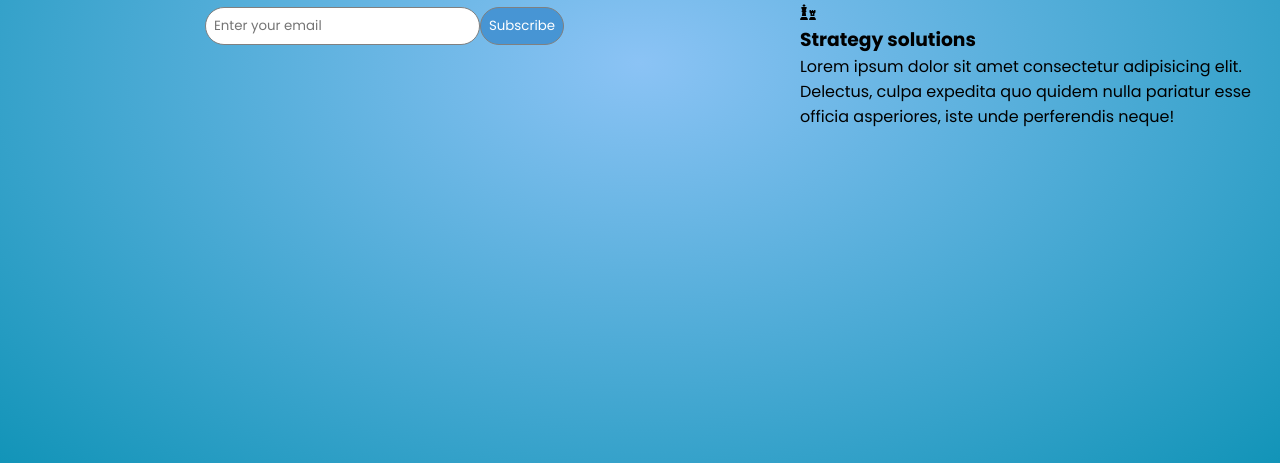
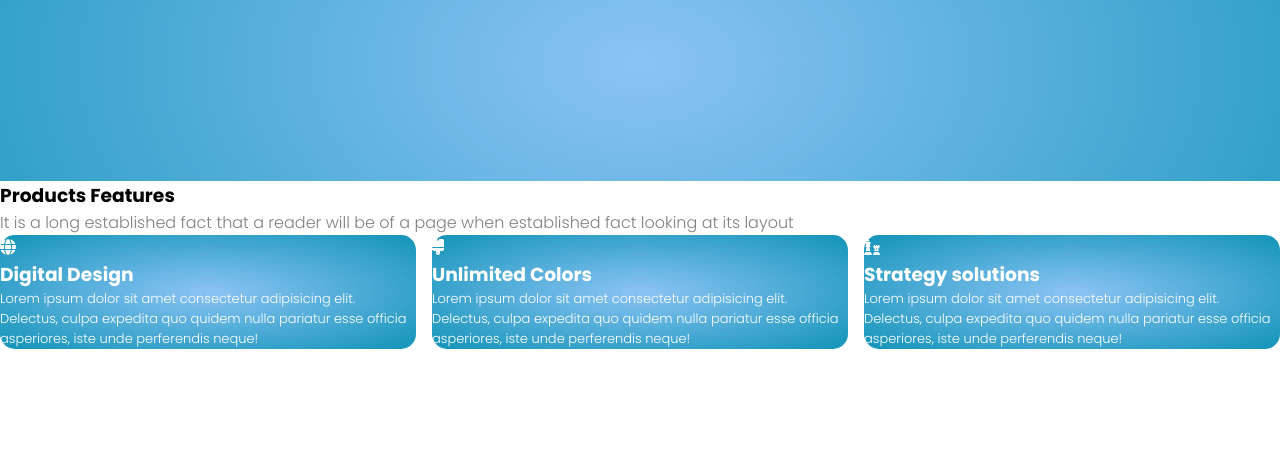
Before and after one commit to lucie-vincent/Exercice3-22-12-23, a plain HTML site: page index.html in a window 1280 px wide. Shown: the part 337-800 px from the top of the page. Drawn offline with Linux system fonts and the light colour scheme.

Commit message:
css : prodctu features, cards + fonts

```diff
--- a/css/style.css
+++ b/css/style.css
@@ -10,11 +10,16 @@
 
 #container {
     display: flex;
+    flex-wrap: wrap;
     font-family: "Poppins";
     background: radial-gradient(rgb(139, 195, 245),#1294b8);
     min-height: 100vh;
 }
 
+main {
+    display: flex;
+    background : white;
+}
 
 /* ========================================================================================
 ===========================================HEADER========================================
@@ -115,8 +120,38 @@ button:hover {
 
 
 
+#product-features {
+    display: flex;
+    align-items: center;
+    padding: 60px 190px;
+}
 
+.product-features-text p {
+    font-weight: 300;
+    color: grey;
+}
 
+#features-cards {
+    display: flex;
+    gap: 1em;
+}
+.card {
+    color: #ffffff;
+    background: radial-gradient(rgb(139, 195, 245),#1294b8);
+    size: 500px;
+    border-radius: 15px;
+    display: flex;
+    flex-direction: column;
+}
+
+.card-image {
+    size: 50px;
+}
+
+.card-text p {
+    font-weight: 300;
+    font-size: small;
+}
 
 
 
--- a/index.html
+++ b/index.html
@@ -65,6 +65,7 @@
                     <p>It is a long established fact that a reader will be of a page when established fact
                     looking at its layout</p>
                 </div>
+                <div id="features-cards">
                     <div class="card">
                         <div class="card-image">
                             <i class="fa-solid fa-globe"></i>
@@ -102,6 +103,7 @@
                         </div>
                     </div>
                 </div>
+            </div>
         </main>
     </div>
 </body>
```
Lines whose indentation alone changed are shown as unchanged.
